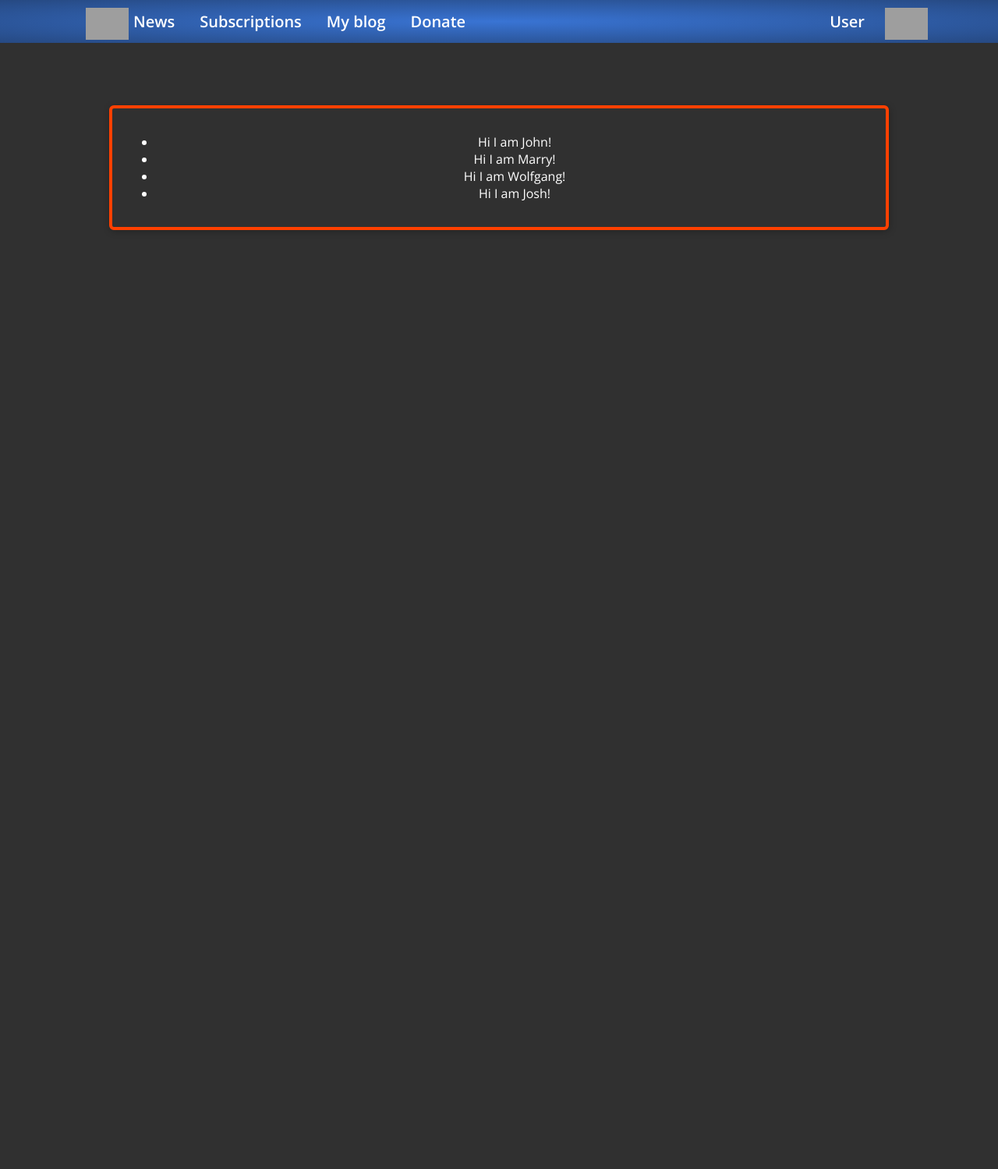
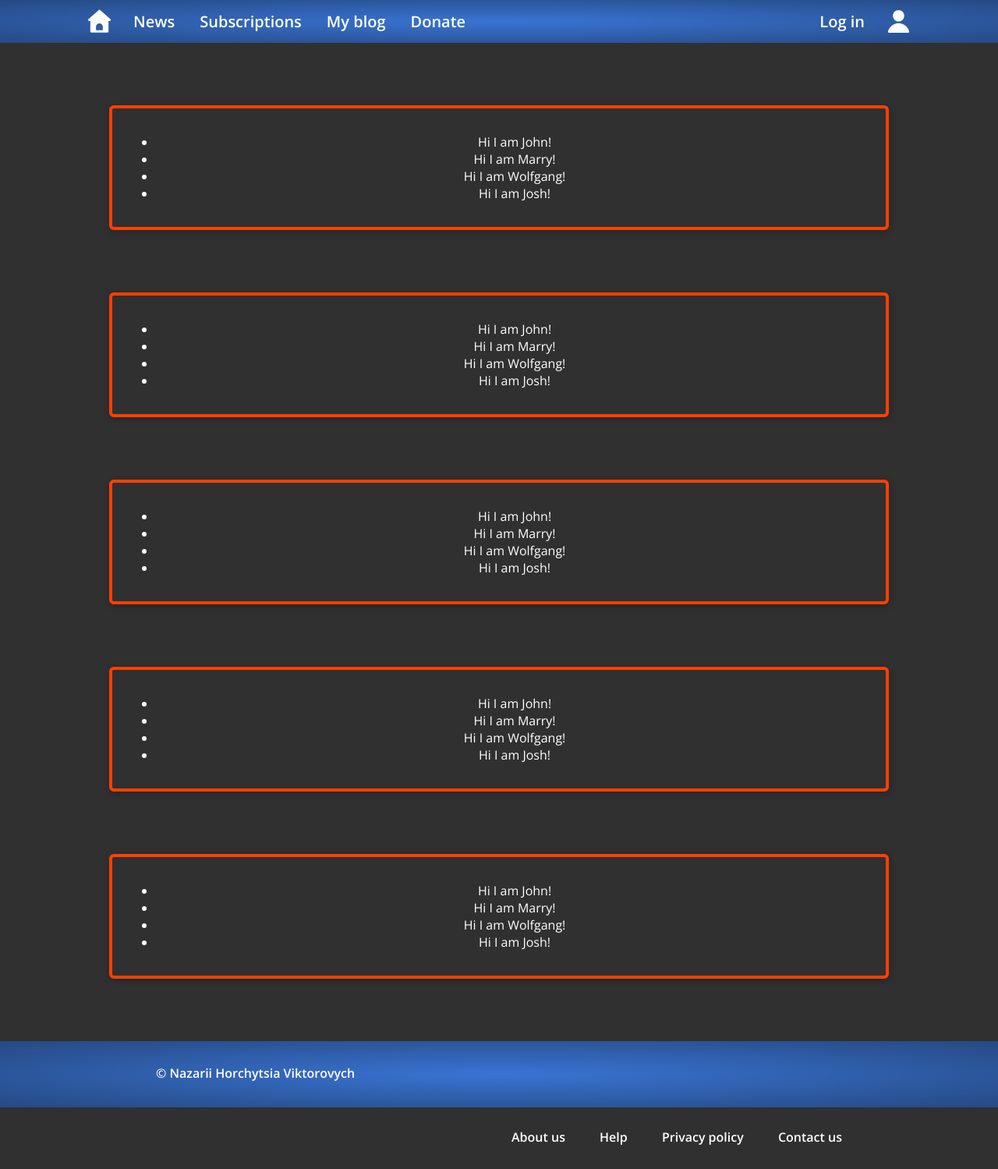
Before and after one commit to NazarGorynych/blog_website, a Django app: template templates/blog/index.html in a window 1280 px wide. Shown: the whole page at 78% size. Before the commit the page ends 295 px from the top, so only its background shows below. Run offline with Django 3.2, Linux system fonts and the light colour scheme; the template is opened without the code that fills it, so the values that code supplies are empty; grey boxes are pictures that could not be loaded.

Commit message:
basic register form

```diff
--- a/blog/forms.py
+++ b/blog/forms.py
@@ -1,11 +1,9 @@
 from django import forms
 from .models import User
 
+
 class UserForm(forms.ModelForm):
 
-    password = forms.CharField(widget=forms.PasswordInput)
     class Meta:
         model = User
-
-# class RegistrationForm(forms.Form):
-#     email = forms.EmailField(label='Your email')
+        fields = ['nickname', 'email', 'password']
--- a/blog/static/blog-static/styles/footer.css
+++ b/blog/static/blog-static/styles/footer.css
@@ -0,0 +1,29 @@
+.footer {
+    float: end;
+    left: 0;
+    bottom: 0;
+    width: 100%;
+    background-color: #a8c3db;
+    color: white;
+    text-align: center;
+    height: 85px;
+    box-sizing: border-box;
+    background: radial-gradient(#3974d4, #264982)
+}
+
+.footer-div {
+    float: left;
+    margin: 30px 180px 30px 180px;
+}
+.footer a {
+    color: #ffffff;
+    text-align: center;
+    padding: 14px 20px;
+    text-decoration: none;
+    font-size: 16px;
+    font-weight: bolder;
+}
+
+.footer a:hover {
+    color: #bacfef;
+}
--- a/blog/static/blog-static/styles/header.css
+++ b/blog/static/blog-static/styles/header.css
@@ -22,7 +22,7 @@
     margin-left: 100px;
 }
 
-img.logo {
+.icon {
     display: block;
     text-indent: -9999px;
     max-width: 55px;
@@ -32,10 +32,9 @@ img.logo {
 }
 
 .topnav a:hover {
-    color: white;
-    background-color: white;
+    color: #bacfef;
 }
 
-.topnav div:hover {
-    background-color: white;
+.icon:hover path {
+    fill: #bacfef;
 }
--- a/blog/urls.py
+++ b/blog/urls.py
@@ -1,9 +1,8 @@
-from django.urls import path
-from .models import User, Post
+from django.urls import path, include
 from . import views
 
 urlpatterns = [
-    # path('', views.homepage),
     path('', views.index),
+    path('register/', views.register, name='register'),
     path('<slug:user_slug>', views.homepage, name='homepage')
 ]
--- a/blog_website/urls.py
+++ b/blog_website/urls.py
@@ -15,10 +15,11 @@ Including another URLconf
 """
 from django.contrib import admin
 from django.urls import path, include
+from django.views.generic.base import RedirectView
+
 
 urlpatterns = [
     path('admin/', admin.site.urls),
-    # path('homepage/', include('blog.urls')),
-    path('', include('blog.urls'))
-
+    path('', RedirectView.as_view(url='blog')),
+    path('blog/', include('blog.urls'))
 ]
--- a/templates/blog/index.html
+++ b/templates/blog/index.html
@@ -3,6 +3,7 @@
 {% block title %}My blog{% endblock %}
 
 {% block body %}
+    <div>
         <article>
             <ul>
                 <li>Hi I am John!</li>
@@ -11,4 +12,37 @@
                 <li>Hi I am Josh!</li>
             </ul>
         </article>
+        <article>
+            <ul>
+                <li>Hi I am John!</li>
+                <li>Hi I am Marry!</li>
+                <li>Hi I am Wolfgang!</li>
+                <li>Hi I am Josh!</li>
+            </ul>
+        </article>
+        <article>
+            <ul>
+                <li>Hi I am John!</li>
+                <li>Hi I am Marry!</li>
+                <li>Hi I am Wolfgang!</li>
+                <li>Hi I am Josh!</li>
+            </ul>
+        </article>
+        <article>
+            <ul>
+                <li>Hi I am John!</li>
+                <li>Hi I am Marry!</li>
+                <li>Hi I am Wolfgang!</li>
+                <li>Hi I am Josh!</li>
+            </ul>
+        </article>
+        <article>
+            <ul>
+                <li>Hi I am John!</li>
+                <li>Hi I am Marry!</li>
+                <li>Hi I am Wolfgang!</li>
+                <li>Hi I am Josh!</li>
+            </ul>
+        </article>
+    </div>
 {% endblock %}
--- a/templates/layouts/layout.html
+++ b/templates/layouts/layout.html
@@ -8,29 +8,43 @@
     <title>{% block title %}My blog{% endblock %}</title>
     <link rel="stylesheet" href="{% static 'blog-static/styles/header.css' %}">
     <link rel="stylesheet" href="{% static 'blog-static/styles/base.css' %}">
+    <link rel="stylesheet" href="{% static 'blog-static/styles/footer.css' %}">
     {% block site_css %}{% endblock %}
 </head>
 <body>
    <header>
        <div class="topnav">
            <div class="logo-div" style="float: left">
-                <img class="logo" src="{% static 'blog-static/svg/home.svg'%}" alt="home">
+               <svg xmlns="http://www.w3.org/2000/svg" class="icon" viewBox="0 0 24 24">
+                   <path fill="#FDFBFB" d="M21.7,10l-9-8c-0.4-0.3-0.9-0.3-1.3,0l-9,8c-0.4,0.4-0.5,1-0.1,1.4c0.2,0.2,0.5,0.3,0.7,0.3h1v9c0,0.6,0.4,1,1,1h14c0.6,0,1-0.4,1-1v-9h1c0.6,0,1-0.4,1-1C22,10.4,21.9,10.2,21.7,10z M15,19.7H9v-3c0-1.7,1.3-3,3-3s3,1.3,3,3V19.7z"/>
+               </svg>
            </div>
            <a href="">News</a>
            <a href="">Subscriptions</a>
            <a href="">My blog</a>
            <a href="">Donate</a>
-           <div class="logo-div" style="margin-right: 100px; margin-left: 0px">
-               <img class="logo" src="{% static 'blog-static/svg/user.svg'%}" alt="user">
+           <div class="logo-div" style="margin-right: 100px; margin-left: 0">
+                <svg xmlns="http://www.w3.org/2000/svg" class="icon" viewBox="0 0 24 24"><path fill="#FFFFFF" d="M12,12c2.8,0,5-2.2,5-5s-2.2-5-5-5S7,4.2,7,7S9.2,12,12,12z M21.3,20.8c-1.3-5.1-6.5-8.3-11.6-7c-3.4,0.9-6.1,3.5-7,7c-0.1,0.5,0.2,1.1,0.8,1.2c0.1,0,0.2,0,0.2,0h16.6c0.6,0,1-0.4,1-1C21.3,20.9,21.3,20.8,21.3,20.8z"/>
+                </svg>
            </div>
-           <a href="" style="float: right">User</a>
-
+           <a href="{% url 'register' %}" style="float: right">Log in</a>
        </div>
-
    </header>
    <main>
         {% block body %}{% endblock %}
    </main>
-
+    <footer>
+        <div class="footer">
+            <div class="footer-div">
+                <a> &copy; Nazarii Horchytsia Viktorovych</a>
+            </div>
+            <div class="footer-div" style="float: right">
+                <a href="">About us</a>
+                <a href="">Help</a>
+                <a href="">Privacy policy</a>
+                <a href="">Contact us</a>
+            </div>
+        </div>
+    </footer>
 </body>
 </html>
```
Also changed, not shown: blog/models.py (+2 -7 lines), blog/views.py (+9 -2 lines), templates/blog/register.html (added, +19 -0 lines), blog/migrations/0006_remove_user_email.py (added), blog/migrations/0007_user_email.py (added), db.sqlite3. Lines whose indentation alone changed are shown as unchanged.
